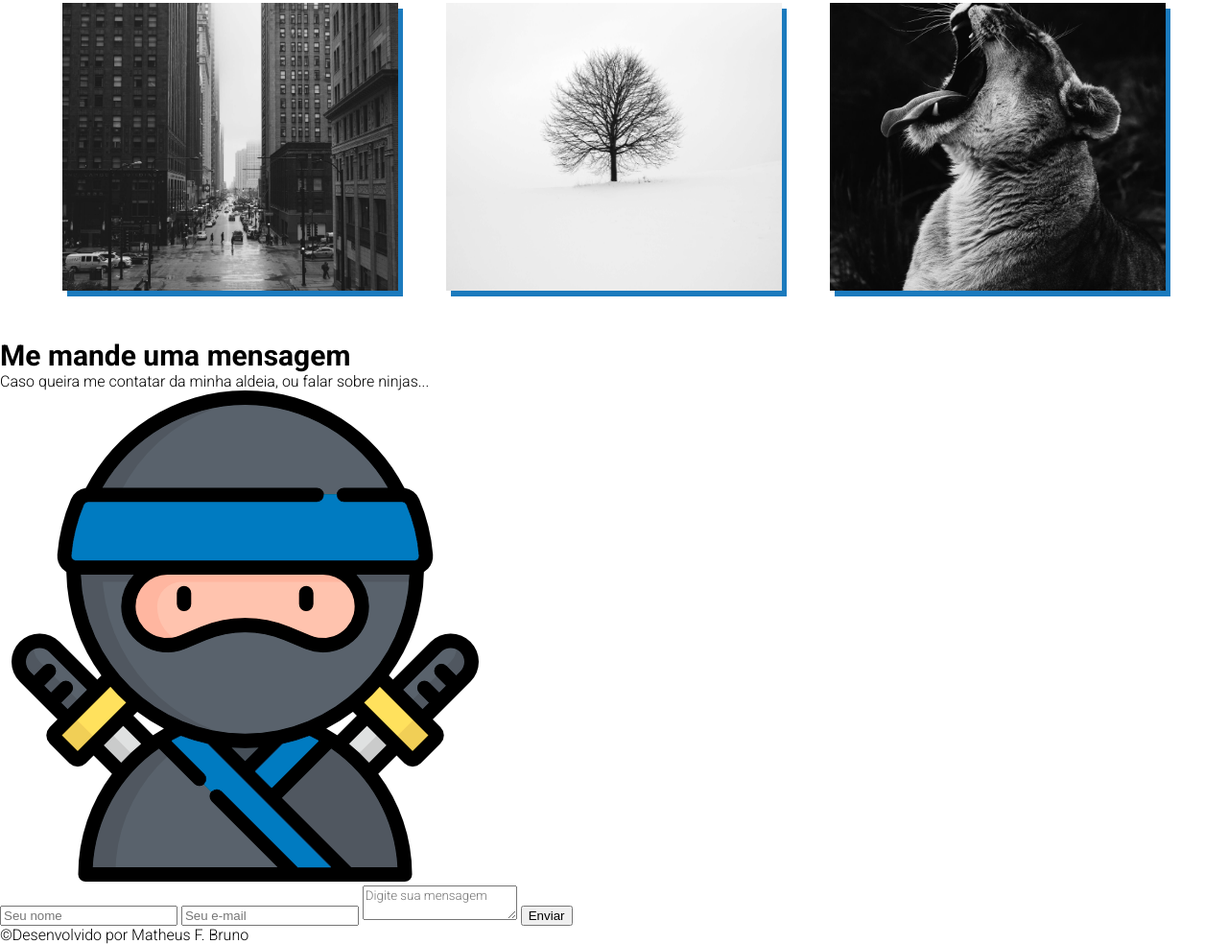
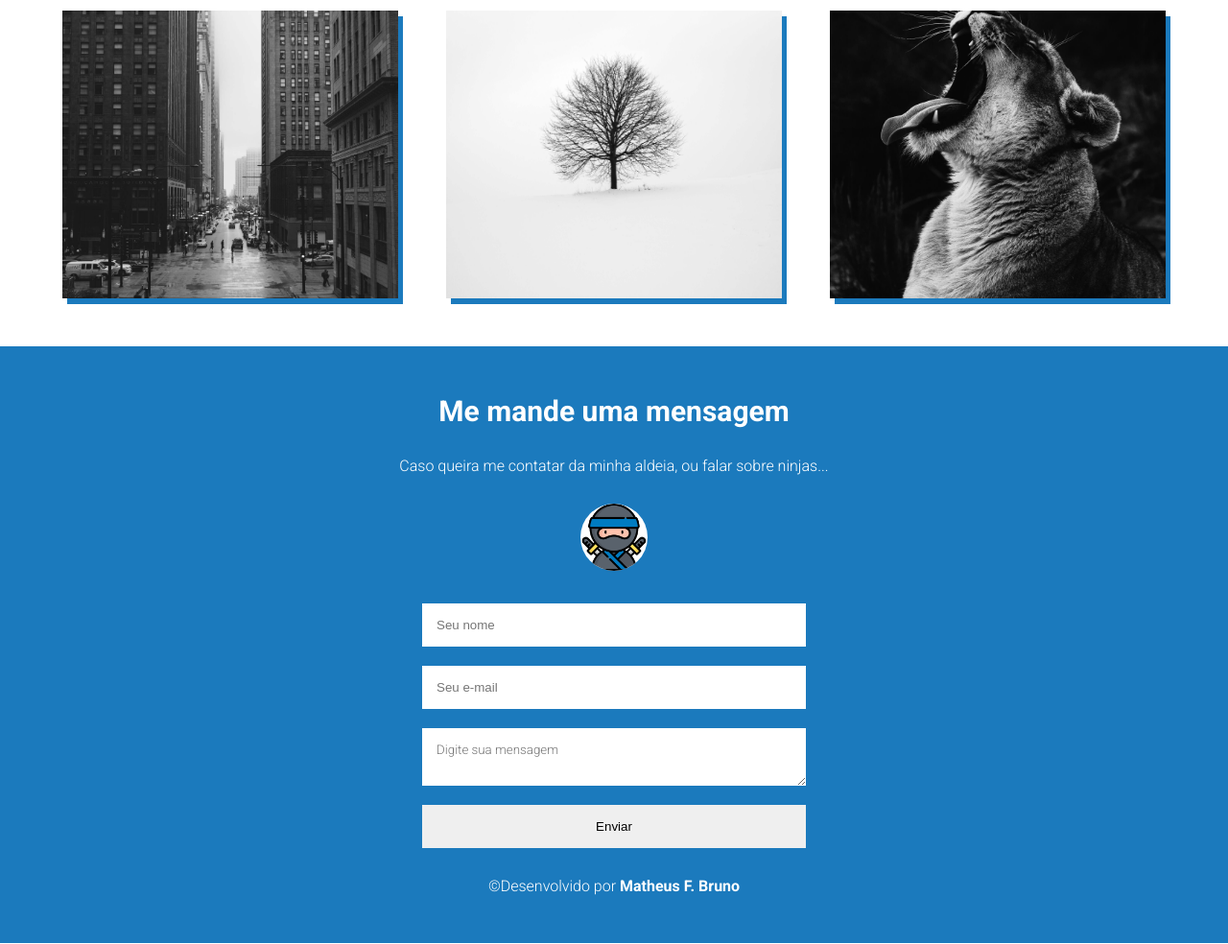
Before and after one commit to mattheusbr/Front-End, a plain HTML site: page Html+Css/Projeto site flexbox-responsivo/index.html in a window 1280 px wide. Shown: the part 2262-3246 px from the top of the page at 96% size. Drawn offline with Linux system fonts and the light colour scheme.

Commit message:
Seção do rodapé e ajustes.

```diff
--- a/Html+Css/Projeto site flexbox-responsivo/css/styles.css
+++ b/Html+Css/Projeto site flexbox-responsivo/css/styles.css
@@ -55,7 +55,7 @@ h2{
 
 /*Banner*/
 #main-banner {
-    height: 78vh;
+    height: 79vh;
     background-image: url('../img/backgroundEdit.png');
     background-position: left;
     background-size: cover;
@@ -244,7 +244,46 @@ h2{
     object-fit: cover
 }
 
+/* Rodapé - Footer */
 
+footer {
+    background-color: #1B7ABD;
+    text-align: center;
+    padding: 50px 0px;
+    color: white;
+}
+
+footer img {
+    height: 70px;
+    margin: 30px 0px;
+    border-radius: 50%;
+    background-color: white;
+}
+
+footer p {
+    margin-top: 30px;
+}
+
+form {
+  width: 400px;
+  margin-left: auto;
+  margin-right: auto;
+}
+
+footer input, footer textarea {
+    border: none;
+    padding: 15px;
+    box-sizing: border-box;
+    margin-bottom: 20px;
+    display: block;
+    width: 100%;
+}
+
+footer .detail {
+    font-weight: bold;
+}
+
+/* Modal */
 .modalVisual{
     display:none;
     position:fixed;
--- a/Html+Css/Projeto site flexbox-responsivo/index.html
+++ b/Html+Css/Projeto site flexbox-responsivo/index.html
@@ -102,9 +102,9 @@
                 <img class="job-box" src='./img/proj3.jpg' onclick="clique(this)">
             </div>
             <div class="job-container">
-                <img class="job-box" src='./img/proj3.jpg'>
-                <img class="job-box" src='./img/proj1.jpg'>
-                <img class="job-box" src='./img/proj2.jpg'>
+                <img class="job-box" src='./img/proj3.jpg' onclick="clique(this)">
+                <img class="job-box" src='./img/proj1.jpg' onclick="clique(this)">
+                <img class="job-box" src='./img/proj2.jpg' onclick="clique(this)">
             </div>
         </section>
         <!-- jobs end -->
```
